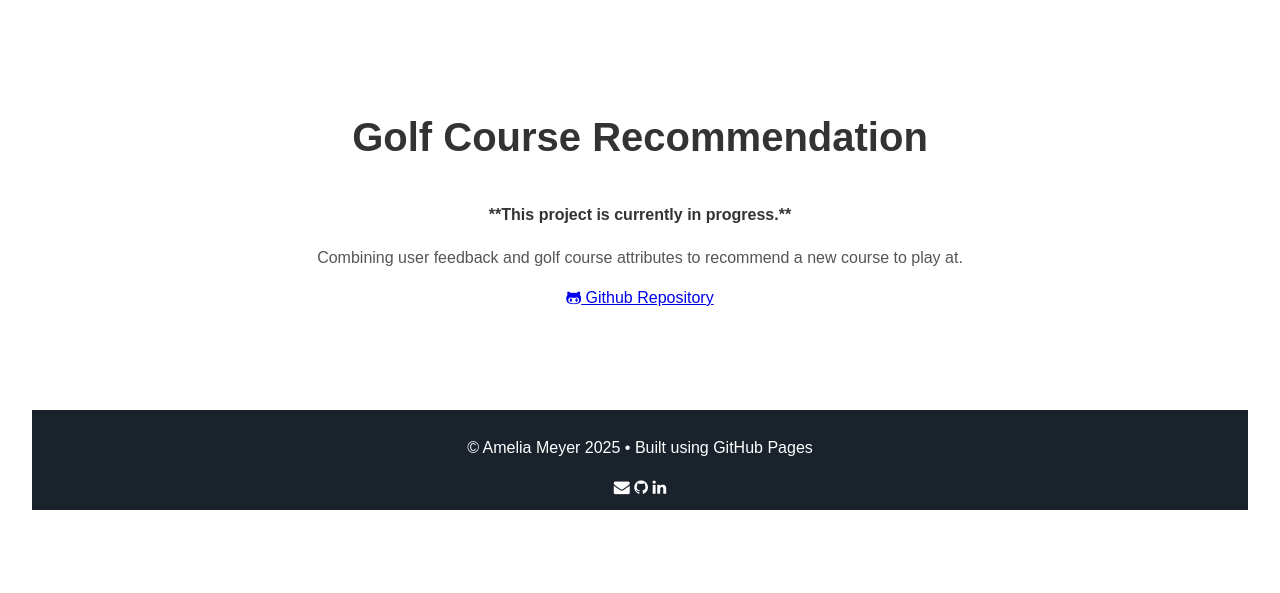
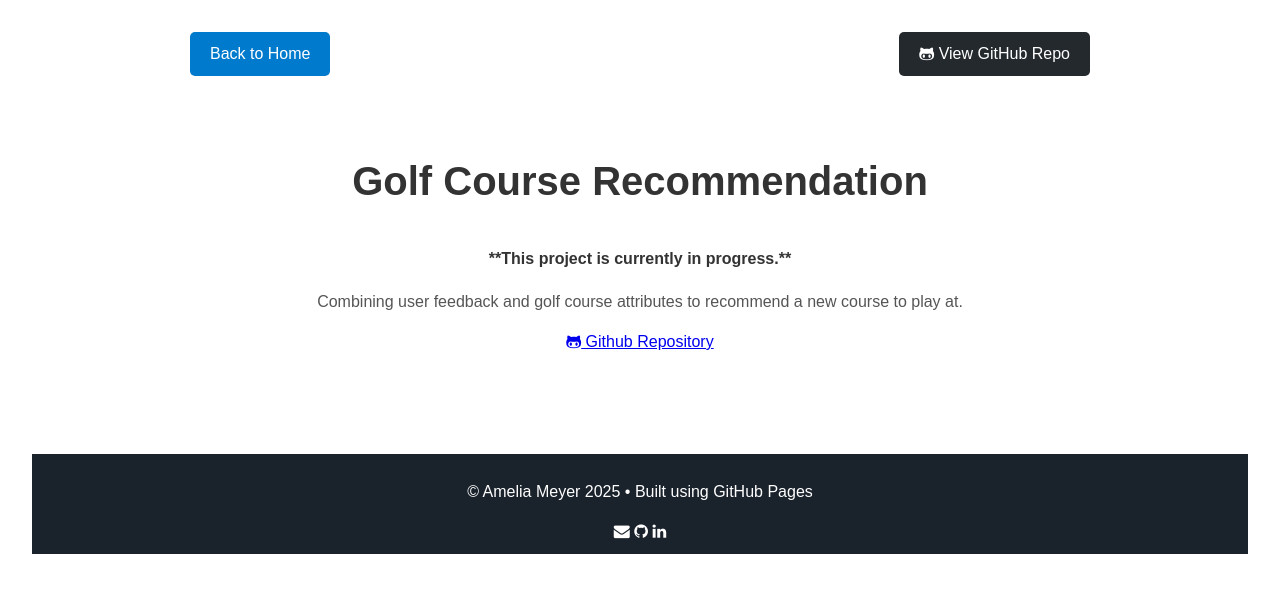
Before and after one commit to ameliameyer/home_, a Jekyll site: the page built from projects/gc_recommendation.html, in a window 1280 px wide. Shown: the top 593 px of the page. Built offline with Jekyll 4.4.1, drawn with Linux system fonts in a browser that asks for light colours.

Commit message:
Update gc_recommendation.html

```diff
--- a/projects/gc_recommendation.html
+++ b/projects/gc_recommendation.html
@@ -3,6 +3,13 @@ layout: project_page
 title: Golf Course Recommendation
 permalink: /gc_recommendation/
 ---
+<div class="project-buttons" style="display: flex; justify-content: space-between; margin-bottom: 20px;">
+  <a href="https://ameliameyer.github.io/home_/" class="btn" style="padding: 10px 20px; background-color: #007acc; color: white; text-decoration: none; border-radius: 5px;">Back to Home</a>
+  <a href="https://github.com/ameliameyer/gc_recommendation" target="_blank" class="btn" style="padding: 10px 20px; background-color: #24292e; color: white
+    ; text-decoration: none; border-radius: 5px;">
+    <i class="fa fa-github-alt"></i> View GitHub Repo
+  </a>
+</div>
 
 <div class="user-details">
   <h1>Golf Course Recommendation</h1>
```
